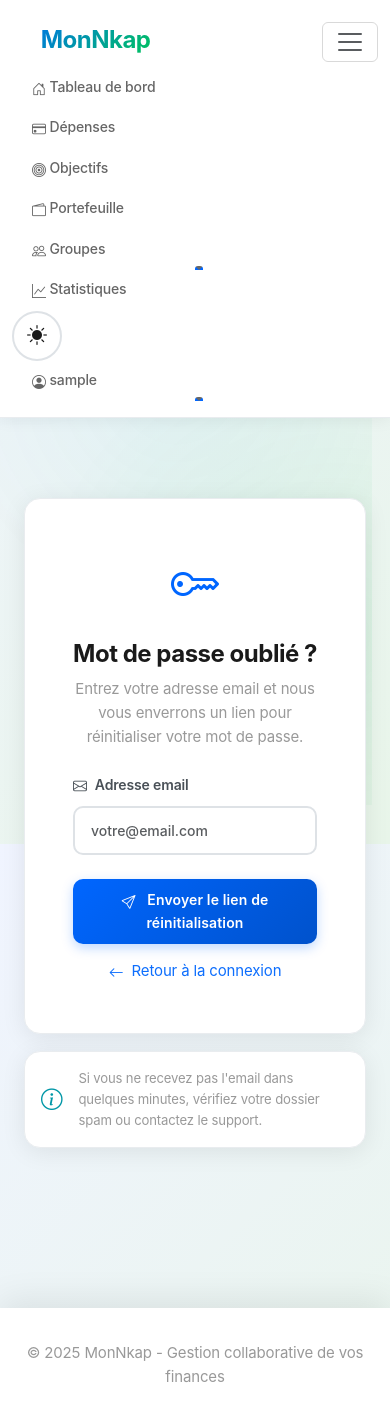
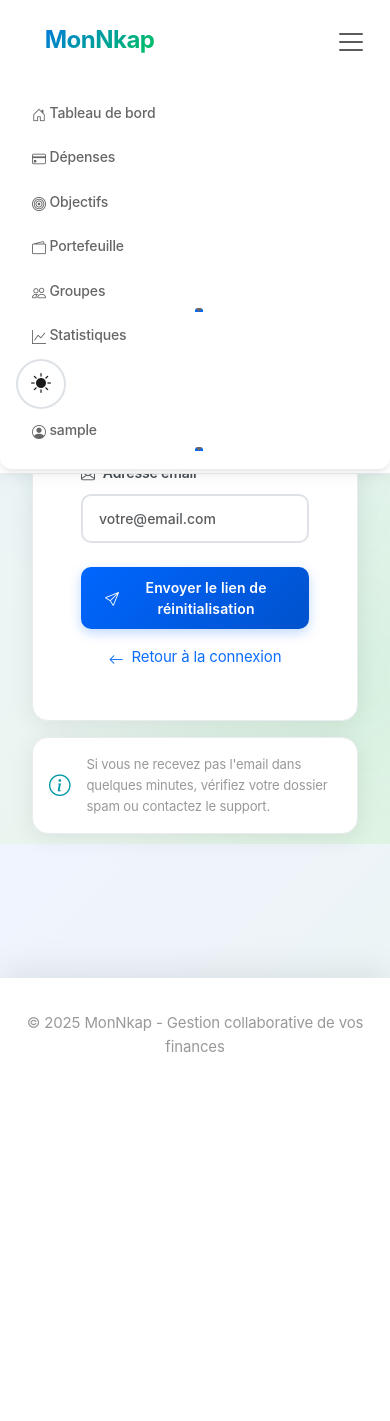
Before and after one commit to AcMongue/monNkap, a Django app: page /password-reset/ in a window 390 px wide, after a click that opens the changed part. After the commit the page ends 1052 px from the top, so only its background shows below. Run offline with Django 4.2, Linux system fonts and the light colour scheme; the visitor is signed in with stand-in values (Sample User, id 1).

Commit message:
Fix: Thème persistant + CSS mobile-first complet + UX tactile optimisée

```diff
--- a/static/css/custom-design.css
+++ b/static/css/custom-design.css
@@ -87,6 +87,7 @@
 * {
     -webkit-font-smoothing: antialiased;
     -moz-osx-font-smoothing: grayscale;
+    -webkit-tap-highlight-color: transparent; /* Enlève le flash bleu sur mobile */
 }
 
 body {
@@ -95,6 +96,14 @@ body {
     background: var(--bg);
     line-height: 1.6;
     font-size: 15px;
+    /* Empêche le zoom sur double-tap iOS */
+    touch-action: manipulation;
+}
+
+/* Améliore le scroll sur mobile */
+html {
+    -webkit-overflow-scrolling: touch;
+    scroll-behavior: smooth;
 }
 
 /* Background Minimaliste */
@@ -110,12 +119,6 @@ body::before {
         radial-gradient(circle at 70% 80%, rgba(0, 200, 83, 0.03) 0%, transparent 50%);
     pointer-events: none;
     z-index: -1;
-    animation: bgFloat 20s ease-in-out infinite;
-}
-
-@keyframes bgFloat {
-    0%, 100% { transform: translate(0, 0); }
-    50% { transform: translate(-5%, -5%); }
 }
 
 [data-theme="dark"] body::before {
@@ -135,6 +138,17 @@ body::before {
     border: none;
     font-size: 0.9375rem;
     letter-spacing: -0.01em;
+    /* Zone tactile minimale 44x44px (recommandation Apple/Google) */
+    min-height: 44px;
+    display: inline-flex;
+    align-items: center;
+    justify-content: center;
+    -webkit-user-select: none;
+    user-select: none;
+}
+
+.btn:active {
+    transform: scale(0.98);
 }
 
 .btn-primary,
@@ -154,7 +168,7 @@ body::before {
 
 .btn-primary:active,
 .btn-gradient-primary:active {
-    transform: translateY(0);
+    transform: scale(0.98);
 }
 
 .btn-outline-primary {
@@ -189,6 +203,11 @@ body::before {
     background: var(--bg-soft);
     border-color: var(--text-light);
     color: var(--text);
+}
+
+/* Icônes dans les boutons */
+.btn i {
+    margin-right: 0.5rem;
 }
 
 /* ============================================================
@@ -480,26 +499,199 @@ body::before {
 }
 
 /* ============================================================
-   RESPONSIVE - MOBILE OPTIMISÉ
+   RESPONSIVE - MOBILE FIRST (PRIORITÉ TÉLÉPHONE)
    ============================================================ */
-@media (max-width: 768px) {
+
+/* BASE MOBILE (320px et +) - Par défaut */
+body {
+    font-size: 14px;
+    padding-top: 60px; /* Espace pour navbar fixed */
+}
+
+/* Navbar Mobile-First */
+.navbar {
+    position: fixed;
+    top: 0;
+    left: 0;
+    right: 0;
+    z-index: 1030;
+    padding: 0.75rem 0;
+}
+
+.navbar-brand {
+    font-size: 1.125rem;
+}
+
+.navbar-toggler {
+    border: none;
+    padding: 0.5rem;
+}
+
+.navbar-toggler:focus {
+    box-shadow: none;
+}
+
+.navbar-collapse {
+    background: var(--surface);
+    margin: 0.5rem -1rem -0.75rem;
+    padding: 1rem;
+    border-radius: 0 0 var(--radius) var(--radius);
+    box-shadow: var(--shadow);
+}
+
+[data-theme="dark"] .navbar-collapse {
+    background: var(--bg-soft);
+}
+
+.nav-link {
+    padding: 0.75rem 1rem !important;
+    margin: 0.125rem 0;
+    display: block;
+}
+
+/* Boutons Mobile */
+.btn {
+    width: 100%;
+    padding: 0.875rem 1rem;
+    font-size: 0.9375rem;
+    margin-bottom: 0.5rem;
+}
+
+.btn-group .btn,
+.btn-toolbar .btn {
+    width: auto;
+    margin-bottom: 0;
+}
+
+/* Cards Mobile */
+.card {
+    margin-bottom: 1rem;
+    border-radius: var(--radius);
+}
+
+.card-header {
+    padding: 1rem;
+    font-size: 0.9375rem;
+}
+
+.card-body {
+    padding: 1rem;
+}
+
+/* Forms Mobile */
+.form-control,
+.form-select {
+    font-size: 16px; /* Évite le zoom sur iOS */
+    padding: 0.875rem 1rem;
+}
+
+.form-label {
+    font-size: 0.875rem;
+    margin-bottom: 0.5rem;
+}
+
+/* Tables Mobile - Scroll Horizontal */
+.table-responsive {
+    -webkit-overflow-scrolling: touch;
+    margin-bottom: 1rem;
+}
+
+.table {
+    font-size: 0.8125rem;
+    min-width: 600px; /* Force scroll si trop large */
+}
+
+.table thead th,
+.table tbody td {
+    padding: 0.625rem 0.5rem;
+    white-space: nowrap;
+}
+
+/* Typographie Mobile */
+h1 { font-size: 1.5rem; line-height: 1.2; }
+h2 { font-size: 1.25rem; line-height: 1.3; }
+h3 { font-size: 1.125rem; line-height: 1.4; }
+h4 { font-size: 1rem; }
+h5 { font-size: 0.9375rem; }
+
+/* Containers Mobile */
+.container,
+.container-fluid {
+    padding-left: 1rem;
+    padding-right: 1rem;
+}
+
+/* Modals Mobile */
+.modal-dialog {
+    margin: 0.5rem;
+}
+
+.modal-content {
+    border-radius: var(--radius);
+}
+
+/* Dropdowns Mobile */
+.dropdown-menu {
+    font-size: 0.9375rem;
+}
+
+.dropdown-item {
+    padding: 0.75rem 1rem;
+}
+
+/* Alerts Mobile */
+.alert {
+    padding: 0.875rem 1rem;
+    font-size: 0.875rem;
+    margin-bottom: 1rem;
+}
+
+/* Stats Cards Mobile */
+.stat-card {
+    margin-bottom: 1rem;
+}
+
+/* Espacements Mobile */
+.py-4 { padding-top: 1.5rem !important; padding-bottom: 1.5rem !important; }
+.py-5 { padding-top: 2rem !important; padding-bottom: 2rem !important; }
+.mt-4 { margin-top: 1.5rem !important; }
+.mb-4 { margin-bottom: 1.5rem !important; }
+
+/* ============================================================
+   TABLETTES (576px et +)
+   ============================================================ */
+@media (min-width: 576px) {
+    body {
+        font-size: 15px;
+        padding-top: 70px;
+    }
+
+    .navbar {
+        padding: 1rem 0;
+    }
+
+    .navbar-brand {
+        font-size: 1.25rem;
+    }
+
     .btn {
-        padding: 0.625rem 1.25rem;
-        font-size: 0.875rem;
+        width: auto;
+        padding: 0.75rem 1.5rem;
+        margin-bottom: 0;
+    }
+
+    .card-header {
+        padding: 1.25rem;
+        font-size: 1rem;
     }
 
     .card-body {
         padding: 1.25rem;
     }
 
-    .card-header {
-        padding: 1rem 1.25rem;
-        font-size: 0.9375rem;
-    }
-
-    .navbar-brand {
-        font-size: 1.25rem;
-    }
+    h1 { font-size: 1.75rem; }
+    h2 { font-size: 1.5rem; }
+    h3 { font-size: 1.25rem; }
 
     .table {
         font-size: 0.875rem;
@@ -511,26 +703,68 @@ body::before {
     }
 }
 
-@media (max-width: 576px) {
+/* ============================================================
+   DESKTOP (768px et +)
+   ============================================================ */
+@media (min-width: 768px) {
     body {
-        font-size: 14px;
+        font-size: 15px;
+        padding-top: 80px;
     }
 
-    .btn:not(.btn-group .btn) {
-        width: 100%;
-        margin-bottom: 0.5rem;
+    .navbar {
+        padding: 1rem 0;
     }
 
-    .card {
-        margin-bottom: 1rem;
+    .navbar-brand {
+        font-size: 1.5rem;
     }
 
-    h1 { font-size: 1.75rem; }
-    h2 { font-size: 1.5rem; }
-    h3 { font-size: 1.25rem; }
+    .navbar-collapse {
+        background: transparent;
+        margin: 0;
+        padding: 0;
+        border-radius: 0;
+        box-shadow: none;
+    }
 
-    .navbar {
-        padding: 0.75rem 0;
+    .nav-link {
+        padding: 0.5rem 1rem !important;
+        margin: 0 0.25rem;
+        display: inline-block;
+    }
+
+    .card-header {
+        padding: 1.25rem 1.5rem;
+    }
+
+    .card-body {
+        padding: 1.5rem;
+    }
+
+    .table {
+        font-size: 0.9375rem;
+        min-width: auto;
+    }
+
+    .table thead th,
+    .table tbody td {
+        padding: 1rem;
+        white-space: normal;
+    }
+
+    .container {
+        padding-left: 1.5rem;
+        padding-right: 1.5rem;
+    }
+}
+
+/* ============================================================
+   GRAND ÉCRAN (1200px et +)
+   ============================================================ */
+@media (min-width: 1200px) {
+    .container {
+        max-width: 1140px;
     }
 }
 
--- a/templates/base.html
+++ b/templates/base.html
@@ -1450,73 +1450,63 @@
     <script src="https://cdn.jsdelivr.net/npm/bootstrap@5.3.0/dist/js/bootstrap.bundle.min.js"></script>
 
     <script>
-        // ==================== GESTION DU THÈME ====================
-
-        // Récupérer la préférence du serveur (depuis le profil utilisateur)
-        const userThemePreference = '{{ user_theme|default:"auto" }}';
-        console.log('Préférence thème depuis serveur:', userThemePreference);
-
-        // Fonction pour gérer localStorage avec protection contre Tracking Prevention
-        function getLocalTheme() {
+        // ==================== GESTION DU THÈME PERSISTANT ====================
+
+        // Charger le thème immédiatement (avant le DOM)
+        (function() {
+            // Priorité 1: localStorage (choix utilisateur temporaire)
+            let savedTheme = null;
             try {
-                return localStorage.getItem('theme');
-            } catch (e) {
-                // Tracking Prevention bloque localStorage
-                return null;
-            }
-        }
-
-        function setLocalTheme(theme) {
-            try {
-                localStorage.setItem('theme', theme);
-            } catch (e) {
-                // Tracking Prevention bloque localStorage - on ignore
-                console.log('localStorage non disponible');
-            }
-        }
-
-        // Charger le thème
-        function loadTheme() {
+                savedTheme = localStorage.getItem('monnkap-theme');
+            } catch(e) {}
+
+            // Priorité 2: préférence serveur
+            const serverTheme = '{{ user_theme|default:"auto" }}';
+
             let themeToApply = 'light';
 
-            console.log('userThemePreference:', userThemePreference);
-
-            if (userThemePreference === 'dark') {
+            if (savedTheme) {
+                // Utiliser le choix local de l'utilisateur
+                themeToApply = savedTheme;
+            } else if (serverTheme === 'dark') {
                 themeToApply = 'dark';
-            } else if (userThemePreference === 'light') {
+            } else if (serverTheme === 'light') {
                 themeToApply = 'light';
-            } else if (userThemePreference === 'auto') {
-                // Mode automatique : suivre les préférences système
+            } else if (serverTheme === 'auto') {
+                // Mode auto : suivre le système
                 if (window.matchMedia && window.matchMedia('(prefers-color-scheme: dark)').matches) {
                     themeToApply = 'dark';
                 }
             }
 
-            console.log('Thème à appliquer:', themeToApply);
-
+            // Appliquer le thème IMMÉDIATEMENT
             if (themeToApply === 'dark') {
                 document.documentElement.setAttribute('data-theme', 'dark');
-                console.log('Mode sombre appliqué');
             } else {
                 document.documentElement.removeAttribute('data-theme');
-                console.log('Mode clair appliqué');
             }
-        }
-
-        // Appliquer le thème avant le rendu de la page
-        loadTheme();
-
-        // Toggle du thème (temporaire jusqu'à changement dans le profil)
+        })();
+
+        // Toggle du thème
         document.addEventListener('DOMContentLoaded', function() {
             const themeToggle = document.getElementById('themeToggle');
 
             if (themeToggle) {
                 themeToggle.addEventListener('click', function() {
-                    const currentTheme = document.documentElement.getAttribute('data-theme');
-                    const newTheme = currentTheme === 'dark' ? 'light' : 'dark';
-
-                    document.documentElement.setAttribute('data-theme', newTheme);
-                    setLocalTheme(newTheme);
+                    const isDark = document.documentElement.getAttribute('data-theme') === 'dark';
+                    const newTheme = isDark ? 'light' : 'dark';
+
+                    // Appliquer le thème
+                    if (newTheme === 'dark') {
+                        document.documentElement.setAttribute('data-theme', 'dark');
+                    } else {
+                        document.documentElement.removeAttribute('data-theme');
+                    }
+
+                    // Sauvegarder dans localStorage
+                    try {
+                        localStorage.setItem('monnkap-theme', newTheme);
+                    } catch(e) {}
 
                     // Animation du toggle
                     this.style.transform = 'rotate(360deg)';
```
